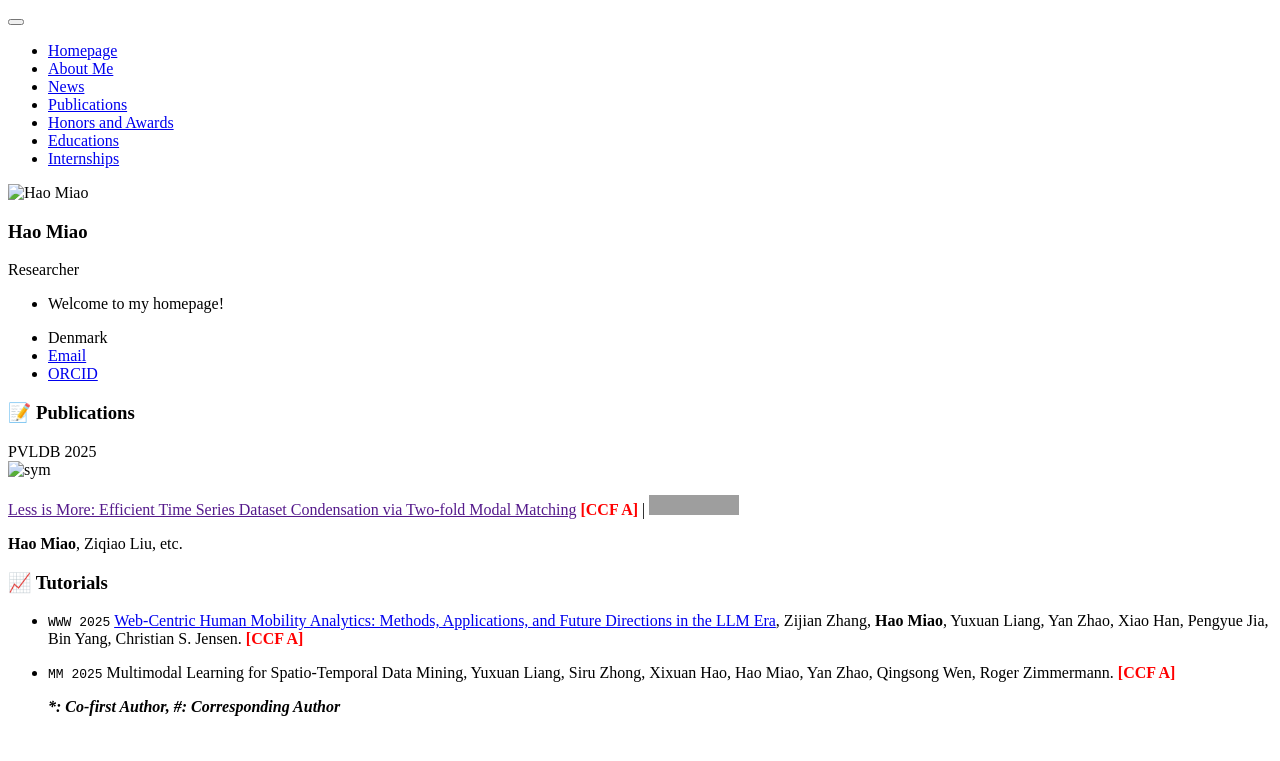
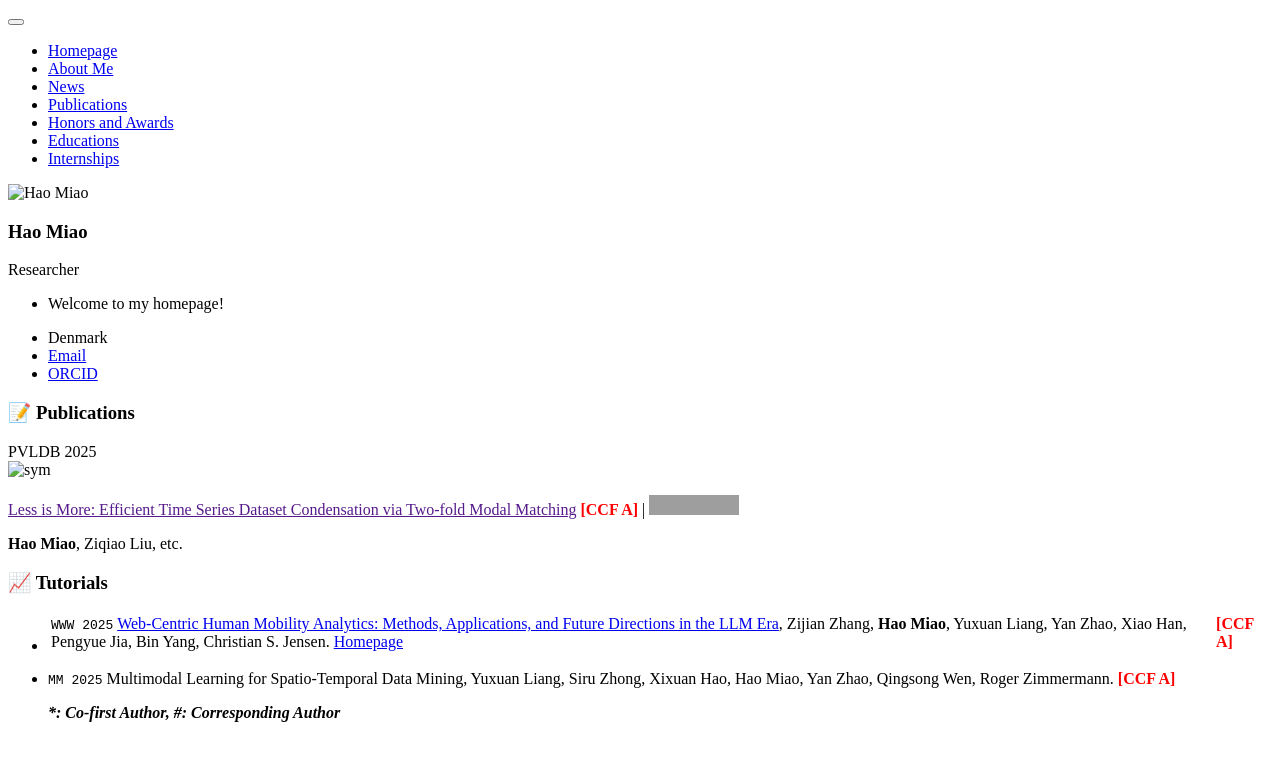
Before and after one commit to MiaoHaoSunny/MiaoHaoSunny.github.io, a Jekyll site: the page built from _pages/includes/pub.md, in a window 1280 px wide. Shown: the top 761 px of the page. Built offline with Jekyll 4.4.1, drawn with Linux system fonts in a browser that asks for light colours; our own code applies the rules of GitHub Pages for plain Markdown files; grey boxes are pictures that could not be loaded.

Commit message:
Update pub.md

```diff
--- a/_pages/includes/pub.md
+++ b/_pages/includes/pub.md
@@ -40,7 +40,7 @@
 -->
 
 # 📈 Tutorials
-- ``WWW 2025`` [Web-Centric Human Mobility Analytics: Methods, Applications, and Future Directions in the LLM Era](https://drive.google.com/file/d/1my5aEcz_P-SR4it6KSchWNfZgzMUHm5h/view), Zijian Zhang, **Hao Miao**, Yuxuan Liang, Yan Zhao, Xiao Han, Pengyue Jia, Bin Yang, Christian S. Jensen. <b><font color="red">[CCF A]</font></b>
+- ``WWW 2025`` [Web-Centric Human Mobility Analytics: Methods, Applications, and Future Directions in the LLM Era](https://drive.google.com/file/d/1my5aEcz_P-SR4it6KSchWNfZgzMUHm5h/view), Zijian Zhang, **Hao Miao**, Yuxuan Liang, Yan Zhao, Xiao Han, Pengyue Jia, Bin Yang, Christian S. Jensen. [Homepage](https://human-mobility.github.io/) | <b><font color="red">[CCF A]</font></b>
 - ``MM 2025`` Multimodal Learning for Spatio-Temporal Data Mining, Yuxuan Liang, Siru Zhong, Xixuan Hao, Hao Miao, Yan Zhao, Qingsong Wen, Roger Zimmermann. <b><font color="red">[CCF A]</font></b>
 
 
```
